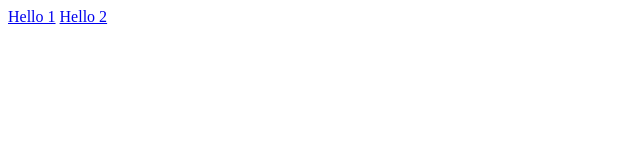
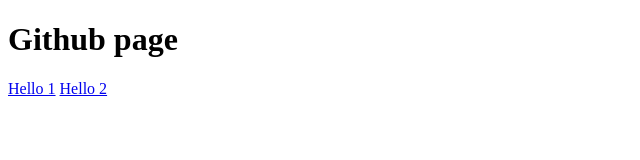
Before and after one commit to maximkacmm/maximkacmm.github.io, a plain HTML site: page index.html in a window 1280 px wide. Shown: the whole page, without its empty margins (0-640 px from the left). Drawn offline with Linux system fonts and the light colour scheme.

Commit message:
add title

```diff
--- a/index.html
+++ b/index.html
@@ -7,6 +7,7 @@
     <title>home</title>
 </head>
 <body>
+    <h1>Github page</h1>
     <a href="hello1/">Hello 1</a>
     <a href="hello2/">Hello 2</a>
 </body>
```
Also changed, not shown: 1 other file.
